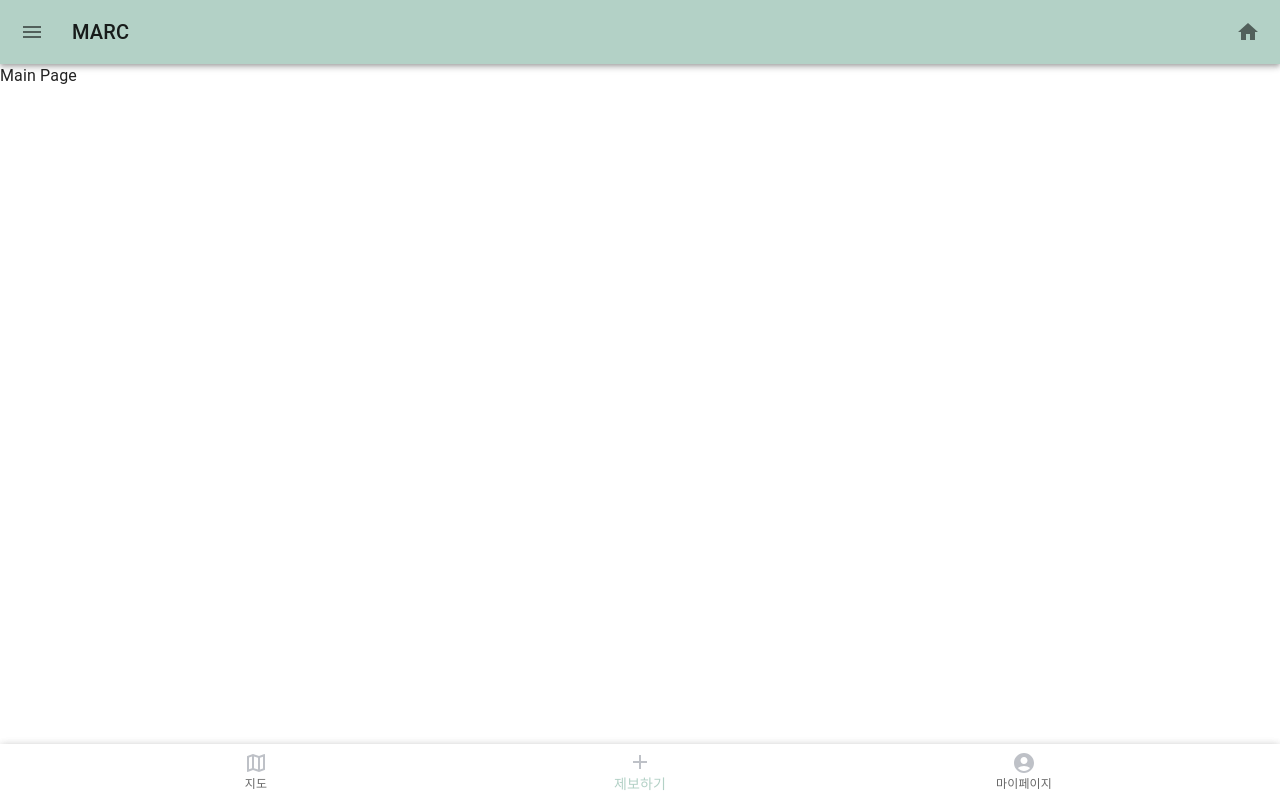
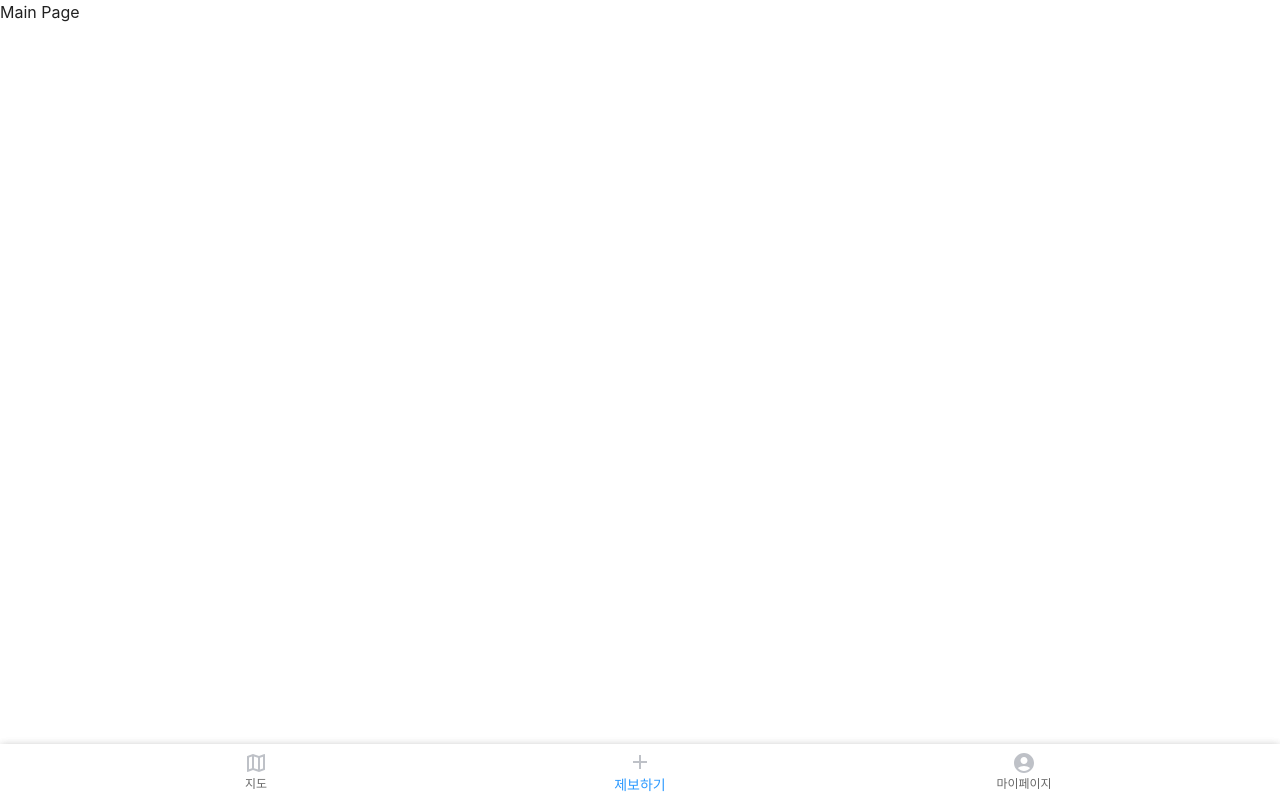
Before and after one commit to tech4impact-marc/frontend, a Next.js app: page / in a window 1280 px wide. Built offline with nearby package versions, Linux system fonts and the light colour scheme.

Commit message:
setup: 스타일링용 theme 추가

```diff
--- a/components/Layout/HeaderLayout.tsx
+++ /dev/null
@@ -1,16 +0,0 @@
-import BottomNav from './BottomNav'
-import MainAppbar from './MainAppbar'
-
-interface LayoutProps {
-  children: React.ReactNode
-}
-
-export default function CommonLayout({ children }: LayoutProps) {
-  return (
-    <>
-      <MainAppbar />
-      {children}
-      <BottomNav />
-    </>
-  )
-}
--- a/components/Layout/MainAppbar.tsx
+++ /dev/null
@@ -1,27 +0,0 @@
-import HomeIcon from '@mui/icons-material/Home'
-import MenuIcon from '@mui/icons-material/Menu'
-import { Box, Typography } from '@mui/material'
-import AppBar from '@mui/material/AppBar'
-import IconButton from '@mui/material/IconButton'
-import Toolbar from '@mui/material/Toolbar'
-import NextLink from 'next/link'
-
-export default function MainAppbar() {
-  return (
-    <Box sx={{ flexGrow: 1 }}>
-      <AppBar position="static">
-        <Toolbar disableGutters>
-          <IconButton sx={{ mr: 2, ml: 1 }} size="large">
-            <MenuIcon />
-          </IconButton>
-          <Typography variant="h6" component="div" sx={{ flexGrow: 1 }}>
-            MARC
-          </Typography>
-          <IconButton sx={{ mr: 1 }} component={NextLink} href="/" size="large">
-            <HomeIcon />
-          </IconButton>
-        </Toolbar>
-      </AppBar>
-    </Box>
-  )
-}
--- a/package.json
+++ b/package.json
@@ -24,6 +24,7 @@
     "eslint-plugin-prettier": "^5.0.0",
     "mapbox-gl": "^2.15.0",
     "next": "13.4.19",
+    "pretendard": "^1.3.9",
     "react": "18.2.0",
     "react-dom": "18.2.0",
     "typescript": "5.2.2"
--- a/pages/index.tsx
+++ b/pages/index.tsx
@@ -1,7 +1,7 @@
 import { Inter } from 'next/font/google'
 import { ReactElement } from 'react'
 
-import HeaderLayout from '@/components/Layout/HeaderLayout'
+import CommonLayout from '@/components/Layout/CommonLayout'
 
 const inter = Inter({ subsets: ['latin'] })
 
@@ -9,4 +9,4 @@ export default function Home() {
   return <>Main Page</>
 }
 
-Home.getLayout = (page: ReactElement) => <HeaderLayout>{page}</HeaderLayout>
+Home.getLayout = (page: ReactElement) => <CommonLayout>{page}</CommonLayout>
--- a/styles/theme.tsx
+++ b/styles/theme.tsx
@@ -4,9 +4,90 @@ import { createTheme, responsiveFontSizes } from '@mui/material/styles'
 let theme = createTheme({
   palette: {
     primary: {
-      main: '#b3d1c6',
+      main: '#2D9AFF',
       light: '#ffffff',
-      dark: '#46747c',
+      dark: '#115293',
+      contrastText: '#fff', //button text white instead of black
+    },
+  },
+  typography: {
+    fontFamily: [
+      '-apple-system',
+      'BlinkMacSystemFont',
+      'Apple SD Gothic Neo',
+      'Pretendard Variable',
+      'Pretendard',
+      'Roboto',
+      'Noto Sans KR',
+      'Segoe UI',
+      'Malgun Gothic',
+      'Apple Color Emoji',
+      'Segoe UI Emoji',
+      'Segoe UI Symbol',
+      'sans-serif',
+    ].join(','),
+    button: {
+      fontSize: '1rem',
+      fontWeight: 700,
+    },
+    h1: {
+      fontSize: '2rem',
+      fontWeight: 700,
+    },
+    h2: {
+      fontSize: '1.5rem',
+      fontWeight: 600,
+    },
+    h3: {
+      fontSize: '1.17rem',
+      fontWeight: 700,
+    },
+    h4: {
+      fontSize: '1rem',
+      fontWeight: 700,
+    },
+    h5: {
+      fontSize: '0.83rem',
+      fontWeight: 700,
+    },
+    h6: {
+      fontSize: '0.67rem',
+      fontWeight: 700,
+    },
+    body1: {
+      fontSize: '1rem',
+      fontWeight: 400,
+    },
+    subtitle1: {
+      fontSize: '0.75rem',
+      fontWeight: 400,
+    },
+    body2: {
+      fontSize: '0.875rem',
+      fontWeight: 400,
+    },
+  },
+  components: {
+    MuiContainer: {
+      styleOverrides: {
+        root: {
+          display: 'flex',
+          flexDirection: 'column',
+          maxWidth: '400px',
+        },
+      },
+    },
+    MuiButton: {
+      styleOverrides: {
+        root: {
+          borderRadius: '0.75rem',
+          height: '3.5rem',
+          width: '22.375rem',
+          '&.Mui-disabled': {
+            background: '#6eb9ff',
+          },
+        },
+      },
     },
   },
 })
```
Also changed, not shown: components/styledComponents/StyledContainer.tsx (added, +23 -0 lines), 1 other file (tests, documents, lock files or other folders).
